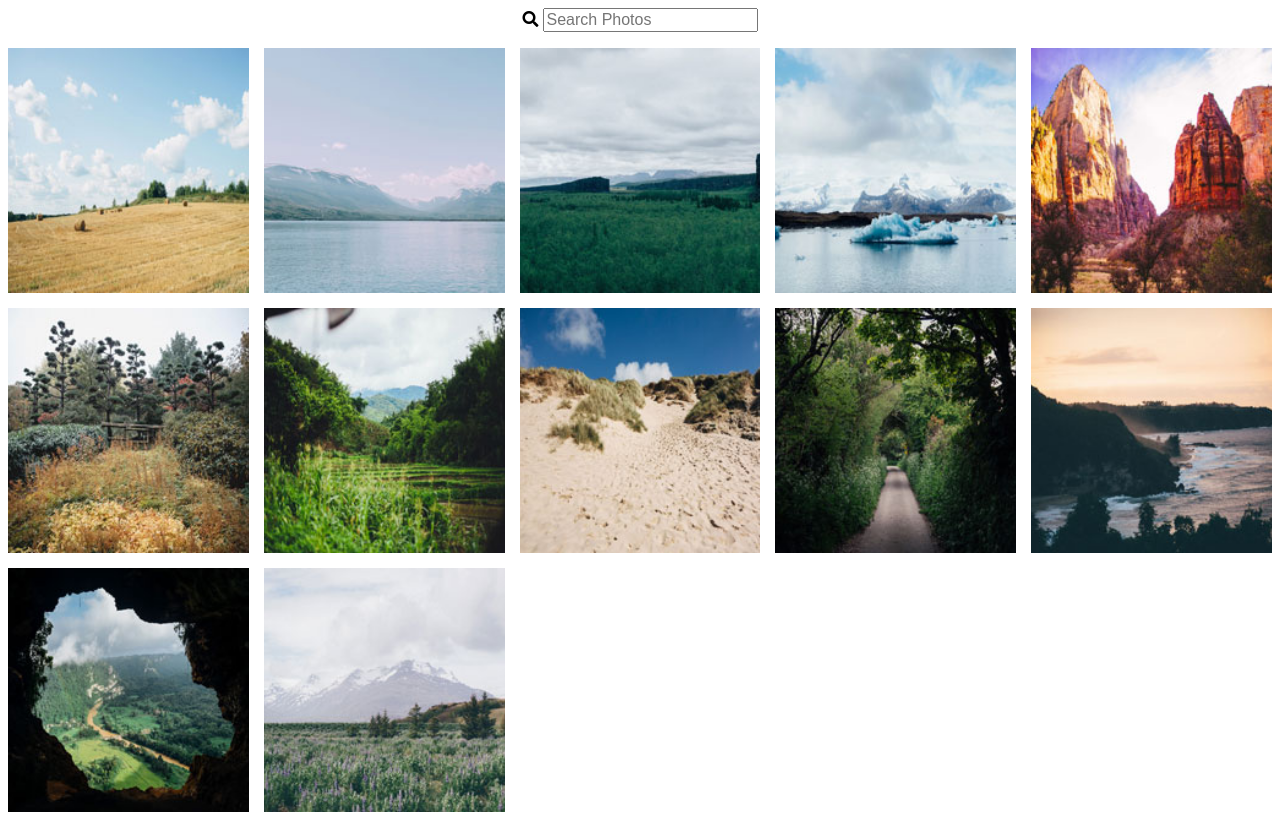
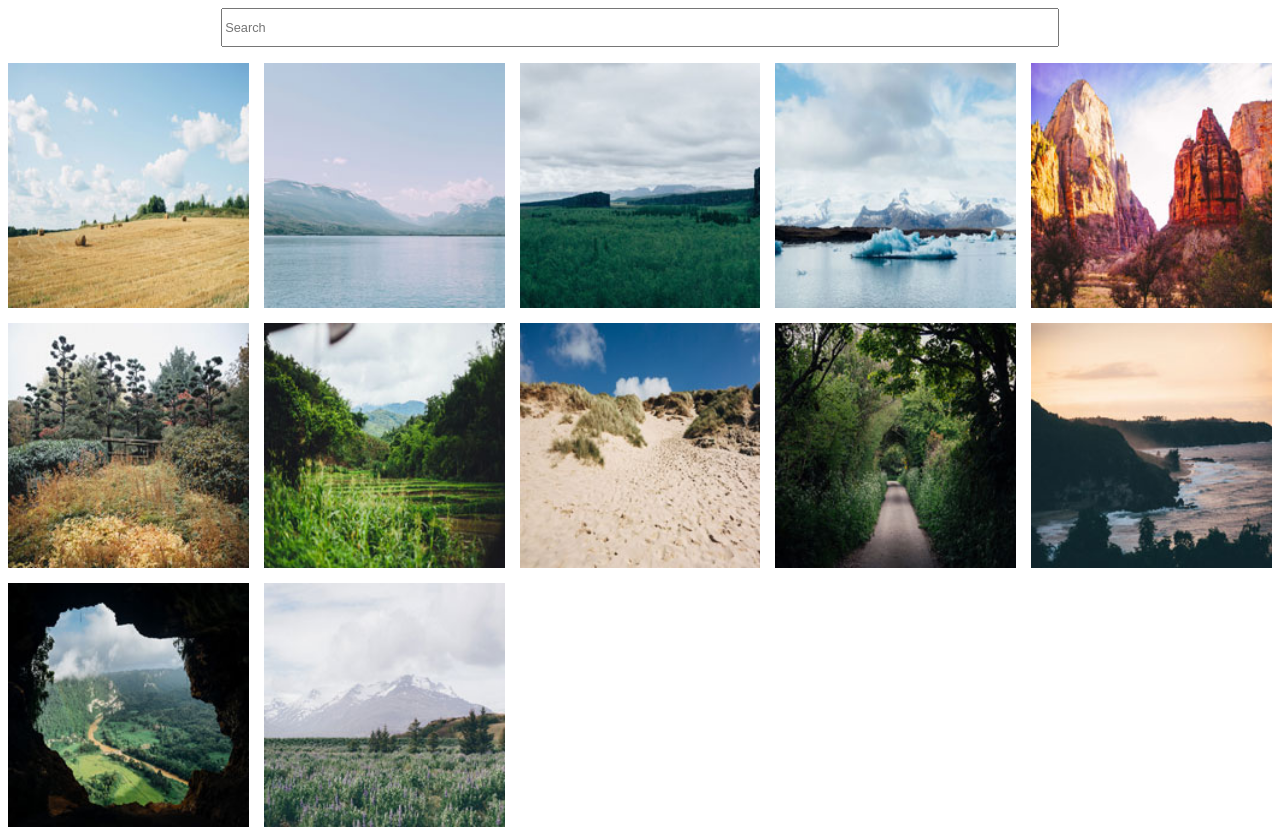
Before and after one commit to CoachemUp/Interactive-Photo-Gallery, a plain HTML site: page index.html in a window 1280 px wide. Drawn offline with Linux system fonts and the light colour scheme.

Commit message:
ready for review

```diff
--- a/css/styles.css
+++ b/css/styles.css
@@ -5,7 +5,7 @@
 .gallery img{
     width: 100%;
     height: 100%;
-    object-fit: cover;
+
 }
 
 .gallery img:hover{
@@ -22,13 +22,22 @@
 }
 
 .search {
-   display: flex;
-   flex-direction: row;
-   gap: .25rem;
-   justify-content: center;
+    display: grid;
+    grid-template-columns: repeat(12, 1fr);
+    grid-gap: 15px;
+}
+.search form {
+    grid-column: 3 / 11 ;
 
 }
 
-input {
-    font-size: 1rem;
+.search input {
+   padding-top: 10px;
+   padding-right: 500px;
+   padding-bottom: 10px;
+   padding-right: 5px;
+   font-size: .8rem;
+
+   min-width: 100%;
+
 }
--- a/index.html
+++ b/index.html
@@ -6,7 +6,7 @@
     <meta name="viewport" content="width=device-width, initial-scale=1.0">
     <link rel="stylesheet" href="css/baguetteBox.min.css">
     <link href="css/styles.css" rel="stylesheet">
-    <link rel="stylesheet" href="https://use.fontawesome.com/releases/v5.15.4/css/all.css"/>
+
 
     <title>Interactive Photo Gallery</title>
 </head>
@@ -14,8 +14,7 @@
 <body>
     <div class="search">
         <form>
-            <i class="fas fa-search"></i>
-            <input type="text" id="search-photo" placeholder="Search Photos" onkeyup="search()">
+            <input type="text" id="search-photo" placeholder="Search" onkeyup="search()">
         </form>
     </div>
 
```
